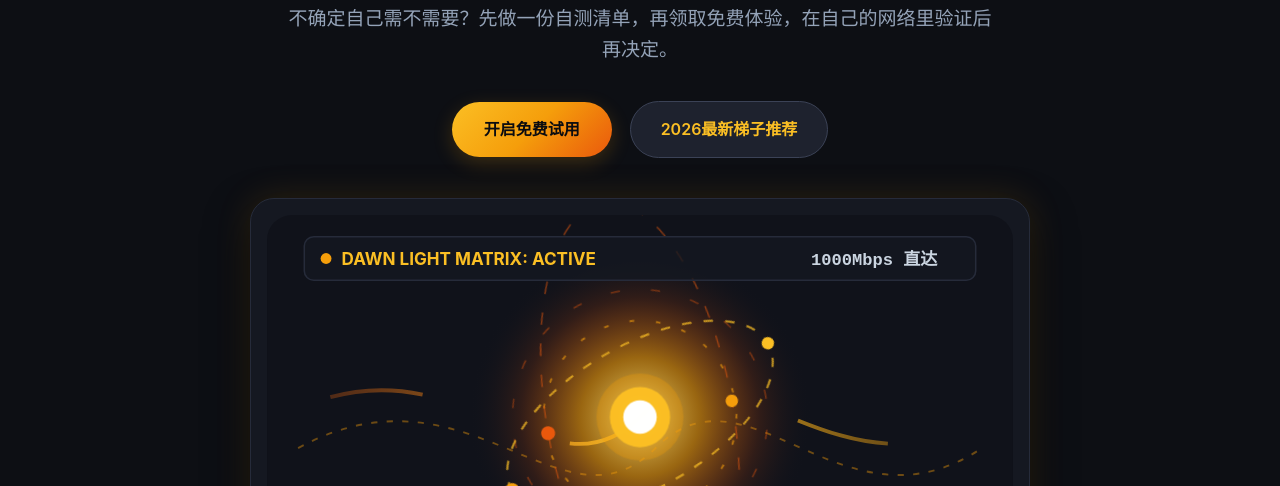
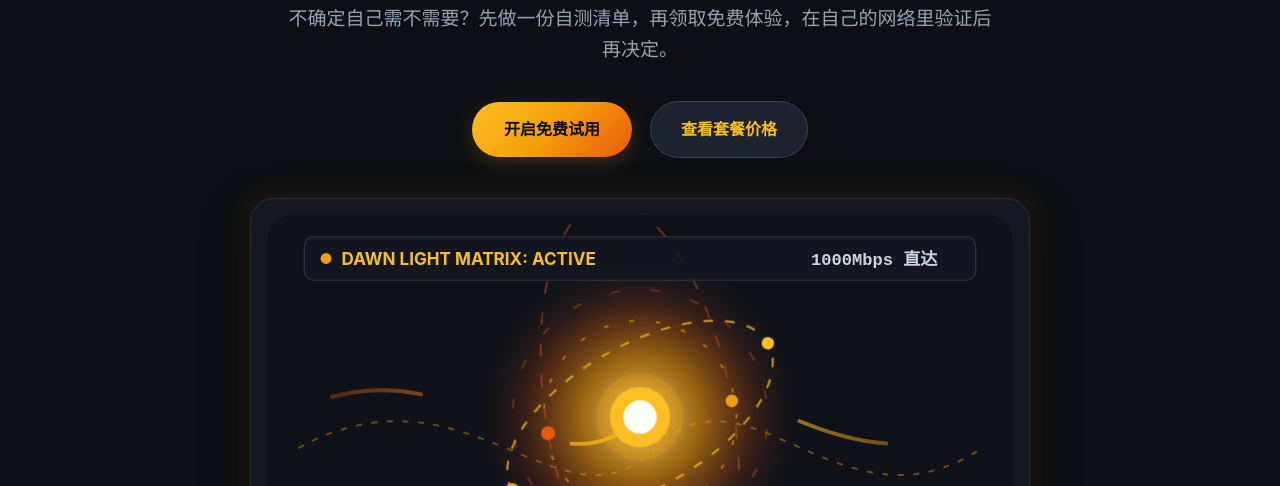
Before and after one commit to 9jacky9/69yuncloud.homes, a plain HTML site: page index.html in a window 1280 px wide. Shown: the part 314-800 px from the top of the page. Drawn offline with Linux system fonts and the light colour scheme.

Commit message:
Update hero ladder button to pricing section anchor

```diff
--- a/index.html
+++ b/index.html
@@ -127,7 +127,7 @@
       <div class="solar-hero-actions">
         <a href="https://ww012.twilightaff.com/#/?code=A56DH1Af" class="solar-btn-main" target="_blank" rel="nofollow">开启免费试用</a>
         <!-- SEO 传递权重链接：严格保留 target="_blank"，绝不添加 rel="nofollow" -->
-        <a href="https://dajichang.mom/" class="solar-btn-pbn" target="_blank">2026最新梯子推荐</a>
+        <a href="#pricing" class="solar-btn-pbn">查看套餐价格</a>
       </div>
 
       <!-- 晨曦流光日冕环轨动态动画图像 (Solar Dawn Motion Visual) -->
```
